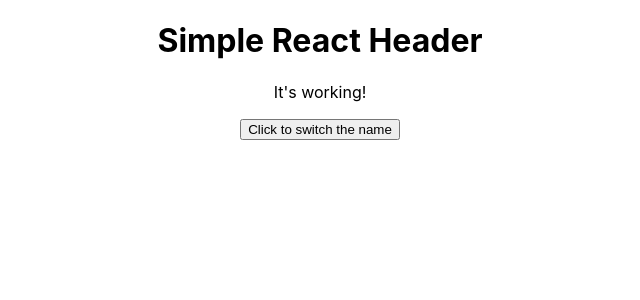
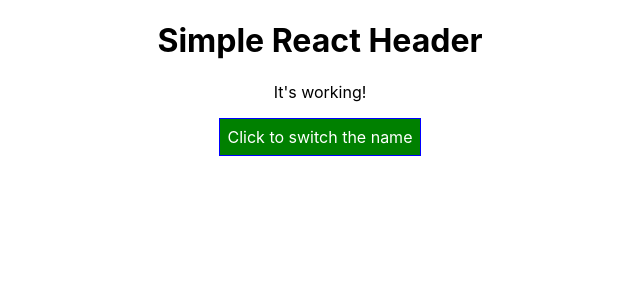
Before and after one commit to konradhojda/react-burger-app, a React (Create React App) app: page / in a window 1280 px wide. Shown: the top 300 px of the page, without its empty margins (320-960 px from the left). Built offline with nearby package versions, Linux system fonts and the light colour scheme.

Commit message:
settings class names dynamically

```diff
--- a/src/App.css
+++ b/src/App.css
@@ -2,31 +2,11 @@
   text-align: center;
 }
 
-.App-logo {
-  animation: App-logo-spin infinite 20s linear;
-  height: 40vmin;
+
+.red {
+  color: red;
 }
 
-.App-header {
-  background-color: #282c34;
-  min-height: 100vh;
-  display: flex;
-  flex-direction: column;
-  align-items: center;
-  justify-content: center;
-  font-size: calc(10px + 2vmin);
-  color: white;
+.bold {
+  font-weight: bold;
 }
-
-.App-link {
-  color: #61dafb;
-}
-
-@keyframes App-logo-spin {
-  from {
-    transform: rotate(0deg);
-  }
-  to {
-    transform: rotate(360deg);
-  }
-}
--- a/src/App.js
+++ b/src/App.js
@@ -1,6 +1,8 @@
 import React, {Component} from 'react';
 import Person from './Person/Person';
 import './App.css';
+
+
 
 class App extends Component {
 
@@ -12,6 +14,8 @@
         ],
         showPersons: false
     };
+
+
 
     changedValue = (e, id) => {
 
@@ -33,8 +37,9 @@
     };
 
     togglePersons = () => {
+        const doesShow = this.state.showPersons
         this.setState({
-            showPersons: true
+            showPersons: !doesShow
         });
     };
 
@@ -45,6 +50,15 @@
     };
 
     render() {
+
+        const style = {
+            backgroundColor: 'green',
+            font: 'inherit',
+            color: 'white',
+            border: '1px solid blue',
+            padding: '8px',
+            cursor: 'pointer'
+        };
 
         let persons = null;
 
@@ -60,13 +74,23 @@
                     })}
                 </div>
             );
+            style.backgroundColor = 'red';
         }
+
+        let classes = [];
+         if (this.state.persons.length <= 2) {
+             classes.push('red');
+         }
+         if (this.state.persons.length <= 1) {
+             classes.push('bold');
+         }
+
 
         return (
             <div className="App">
                 <h1>Simple React Header</h1>
-                <p>It's working!</p>
-                <button onClick={this.togglePersons}>Click to switch the name</button>
+                <p className={classes.join(' ')}>It's working!</p>
+                <button style={style} onClick={this.togglePersons}>Click to switch the name</button>
                 {persons}
             </div>
         );
--- a/src/Person/Person.js
+++ b/src/Person/Person.js
@@ -1,11 +1,11 @@
-import React, {Component} from 'react';
+import React from 'react';
 
 const person = (props) => {
     return (
         <div className="Person">
             <p onClick={props.click}>I'm {props.name} and I have {props.age} years old!</p>
+            <p>{props.children}</p>
             <input type="text" onChange={props.changed} placeholder={props.name}/>
-            <p>{props.children}</p>
         </div>
     )
 };
```
